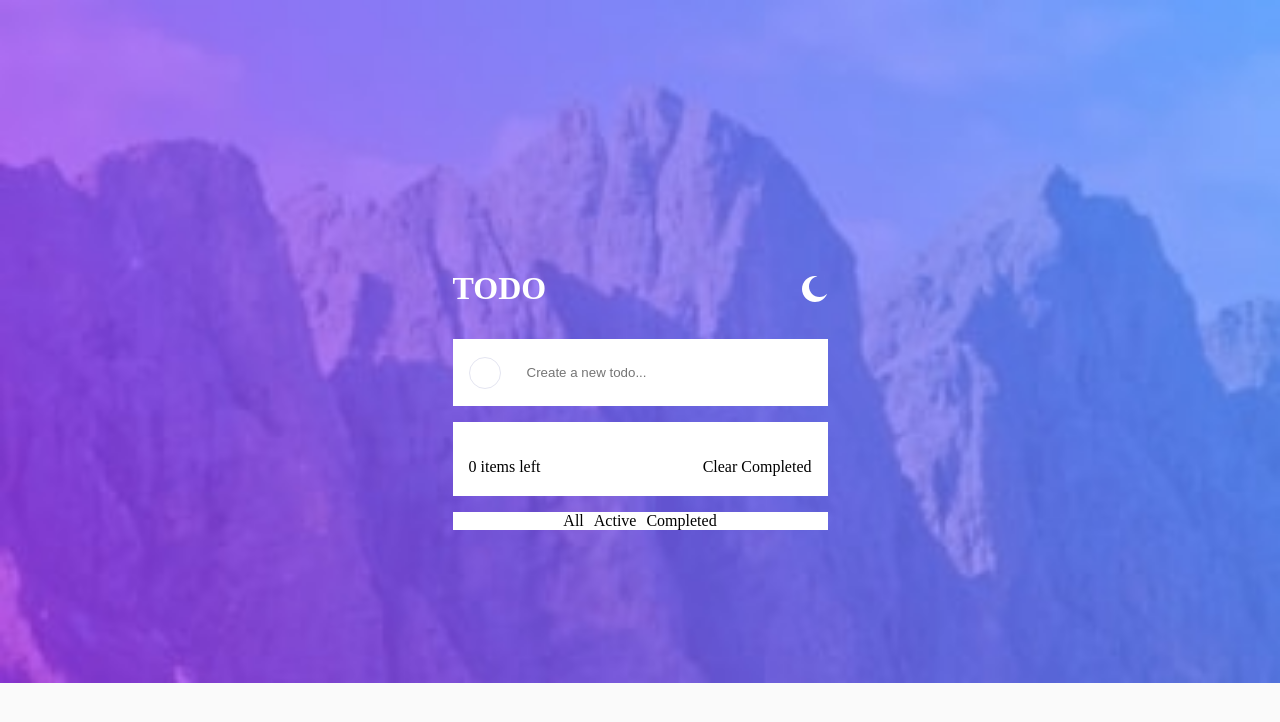
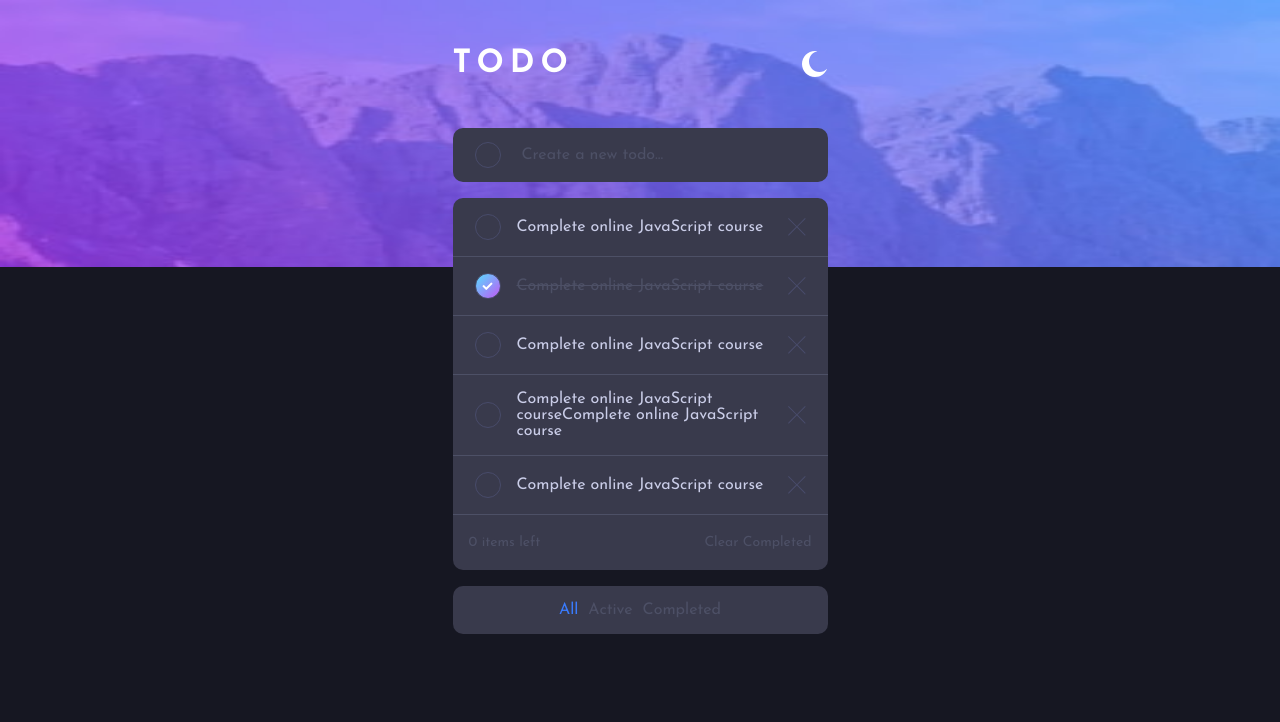
Before and after one commit to MathisHumbert/todo-app-main, a plain HTML site: page index.html in a window 1280 px wide. Drawn offline with Linux system fonts and the light colour scheme.

Commit message:
css added, almost done

```diff
--- a/app.js
+++ b/app.js
@@ -49,7 +49,7 @@ form.addEventListener('submit', (e) => {
 
   // dislay completed
   completed.addEventListener('click', () => {
-    allList.forEach((list) => (list.style.display = 'flex'));
+    allList.forEach((list) => (list.style.display = 'grid'));
     allList.forEach((list) => {
       if (!list.classList.contains('completed')) {
         list.style.display = 'none';
@@ -59,7 +59,7 @@ form.addEventListener('submit', (e) => {
 
   // display active
   active.addEventListener('click', () => {
-    allList.forEach((list) => (list.style.display = 'flex'));
+    allList.forEach((list) => (list.style.display = 'grid'));
     allList.forEach((list) => {
       if (list.classList.contains('completed')) {
         list.style.display = 'none';
@@ -69,7 +69,7 @@ form.addEventListener('submit', (e) => {
 
   // display all
   all.addEventListener('click', () => {
-    allList.forEach((list) => (list.style.display = 'flex'));
+    allList.forEach((list) => (list.style.display = 'grid'));
   });
 
   // display amount of items
@@ -110,7 +110,10 @@ const displayAll = () => {
 if (amount === 0) {
 }
 
-// refaire le html
 // css
 // ajouter qq chose si il n'y a pas de todo list
 // enlever amount lorsque qu'on coche une case et vice versa
+// cacher et montrer les crois en full screen
+
+document.body.classList.add('dark');
+document.body.style.background = 'hsl(235, 21%, 11%)';
--- a/index.html
+++ b/index.html
@@ -15,6 +15,12 @@
       rel="stylesheet"
       href="https://cdnjs.cloudflare.com/ajax/libs/font-awesome/5.14.0/css/all.min.css"
     />
+    <link rel="preconnect" href="https://fonts.googleapis.com" />
+    <link rel="preconnect" href="https://fonts.gstatic.com" crossorigin />
+    <link
+      href="https://fonts.googleapis.com/css2?family=Josefin+Sans:wght@400;700&display=swap"
+      rel="stylesheet"
+    />
 
     <title>Frontend Mentor | Todo app</title>
 
@@ -31,13 +37,22 @@
   </head>
   <body>
     <!-- background img -->
-    <img src="./images/bg-desktop-light.jpg" class="desktop light" />
-    <img src="./images/bg-desktop-dark.jpg" class="desktop dark" />
-    <img src="./images/bg-mobile-dark.jpg" class="mobile dark" />
-    <img src="./images/bg-mobile-light.jpg" class="mobile light on" />
+    <img
+      src="./images/bg-desktop-light.jpg"
+      class="background-img desktop light"
+    />
+    <img
+      src="./images/bg-desktop-dark.jpg"
+      class="background-img desktop dark"
+    />
+    <img src="./images/bg-mobile-dark.jpg" class="background-img mobile dark" />
+    <img
+      src="./images/bg-mobile-light.jpg"
+      class="background-img mobile light on"
+    />
 
     <main>
-      <div class="to-do">
+      <div class="container">
         <!-- header -->
         <header>
           <h1>Todo</h1>
@@ -46,6 +61,7 @@
             <img src="./images/icon-sun.svg" class="sun" />
           </div>
         </header>
+        <div class="sub-container">
           <!-- form / input -->
           <form class="todo-form">
             <div class="main-circle"></div>
@@ -57,19 +73,75 @@
           </form>
           <article class="todo-main-list">
             <!-- dynamic list -->
-          <div class="dynamic-list"></div>
-          <!-- footer list -->
+            <div class="dynamic-list">
+              <!-- single item -->
+              <article class="single-list">
+                <div class="todo-info">
+                  <div class="circle">
+                    <i class="fas fa-check check"></i>
+                  </div>
+                  <p>Complete online JavaScript course</p>
+                </div>
+                <img src="./images/icon-cross.svg" class="cross" />
+              </article>
+              <!-- single item -->
+              <article class="single-list completed">
+                <div class="todo-info">
+                  <div class="circle">
+                    <i class="fas fa-check check"></i>
+                  </div>
+                  <p>Complete online JavaScript course</p>
+                </div>
+                <img src="./images/icon-cross.svg" class="cross" />
+              </article>
+              <!-- single item -->
+              <article class="single-list">
+                <div class="todo-info">
+                  <div class="circle">
+                    <i class="fas fa-check check"></i>
+                  </div>
+                  <p>Complete online JavaScript course</p>
+                </div>
+                <img src="./images/icon-cross.svg" class="cross" />
+              </article>
+              <!-- single item -->
+              <article class="single-list">
+                <div class="todo-info">
+                  <div class="circle">
+                    <i class="fas fa-check check"></i>
+                  </div>
+                  <p>
+                    Complete online JavaScript courseComplete online JavaScript
+                    course
+                  </p>
+                </div>
+                <img src="./images/icon-cross.svg" class="cross" />
+              </article>
+              <!-- single item -->
+              <article class="single-list">
+                <div class="todo-info">
+                  <div class="circle">
+                    <i class="fas fa-check check"></i>
+                  </div>
+                  <p>Complete online JavaScript course</p>
+                </div>
+                <img src="./images/icon-cross.svg" class="cross" />
+              </article>
+            </div>
+            <!-- footer -->
+            <footer>
               <div class="footer-list">
                 <span class="count-list">0 items left</span>
                 <span class="clear-all">Clear Completed</span>
               </div>
-        </article>
-        <!-- footer -->
-        <footer>
+              <div class="footer-btn">
                 <p class="all-p">All</p>
                 <p class="active-p">Active</p>
                 <p class="completed-p">Completed</p>
+              </div>
             </footer>
+          </article>
+        </div>
       </div>
       <!-- Drag and drop to reorder list -->
     </main>
--- a/style.css
+++ b/style.css
@@ -16,35 +16,50 @@
 .on {
   display: block;
 }
+.mobile {
+  height: 267px;
+}
 
 body {
-  background: hsl(0, 0%, 98%);
+  color: hsl(235, 19%, 35%);
+  font-family: 'Josefin Sans', sans-serif;
+  background-color: hsl(0, 0%, 98%);
 }
 main {
   min-height: 100vh;
-  padding: 5rem 0;
+  padding: 3rem 0;
   display: grid;
-  place-items: center;
+  justify-items: center;
 }
-.to-do {
+.container {
   max-width: 375px;
   width: 95%;
+}
+.sub-container {
+  padding-top: 3rem;
+  display: grid;
+  gap: 1rem;
 }
 
 /* circle */
 .circle,
 .main-circle {
-  width: 2rem;
-  height: 2rem;
+  width: 26px;
+  height: 26px;
   border: 1px solid hsl(236, 33%, 92%);
   border-radius: 50%;
   display: grid;
   place-items: center;
   cursor: pointer;
+  transition: all 0.3s linear;
+}
+.circle:hover {
+  border-color: hsl(192, 100%, 95%);
 }
 .check {
   color: white;
   font-size: 0;
+  transition: all 0.3s linear;
 }
 .completed .check {
   font-size: 10px;
@@ -54,9 +69,15 @@ main {
   border-color: #fff;
 }
 
+/* cross */
 .cross {
   cursor: pointer;
+  /* /* z-index: -2; */
+  margin-left: 1rem;
 }
+/* .single-list:hover .cross {
+  z-index: inherit;
+} */
 
 /* header */
 header {
@@ -67,10 +88,12 @@ header {
 header h1 {
   color: white;
   text-transform: uppercase;
+  letter-spacing: 6px;
 }
 .moon,
 .sun {
   display: none;
+  cursor: pointer;
 }
 .on {
   display: block;
@@ -83,14 +106,20 @@ header h1 {
   grid-template-columns: auto 1fr;
   align-items: center;
   gap: 1rem;
-  padding: 1rem;
-  margin-top: 2rem;
-  margin-bottom: 1rem;
+  padding: 14px 22px;
+  border-radius: 10px;
 }
 .todo-input {
   width: 100%;
-  padding: 10px;
+  padding: 5px;
   border: none;
+  font-family: 'Josefin Sans', sans-serif;
+  color: hsl(235, 19%, 35%);
+  font-size: 16px;
+}
+.todo-input::placeholder {
+  color: hsl(233, 11%, 84%);
+  font-size: 16px;
 }
 
 /*
@@ -98,8 +127,6 @@ article
 */
 .todo-main-list {
   display: grid;
-  gap: 1rem;
-  background: #fff;
 }
 
 /* single list*/
@@ -107,35 +134,140 @@ article
   display: flex;
   justify-content: space-between;
   align-items: center;
-  padding: 1rem 1rem;
+  padding: 1rem 22px;
   border-bottom: 1px solid hsl(233, 11%, 84%);
+  width: 100%;
+  background: #fff;
+}
+.single-list:first-child {
+  border-top-left-radius: 10px;
+  border-top-right-radius: 10px;
+}
+.single-list p {
+  max-width: 100%;
+  cursor: pointer;
+  transition: all 0.3s linear;
+}
+.single-list.completed p {
+  text-decoration: line-through;
+  color: hsl(233, 11%, 84%);
 }
 .todo-info {
-  display: flex;
+  display: grid;
+  grid-template-columns: auto 1fr;
+  align-items: center;
   gap: 1rem;
-  align-items: center;
 }
 
+/* footer */
+footer {
+  display: grid;
+  gap: 1rem;
+  background-color: transparent;
+}
+/* footer list */
 .footer-list {
   display: flex;
   justify-content: space-between;
   align-items: center;
   padding: 20px 1rem;
+  background: #fff;
+  border-bottom-left-radius: 10px;
+  border-bottom-right-radius: 10px;
+}
+.clear-all {
+  cursor: pointer;
+  color: hsl(233, 11%, 84%);
+  font-size: 14px;
+  transition: all 0.3s linear;
+}
+.clear-all:hover {
+  color: hsl(236, 9%, 61%);
 }
 
-/* footer */
-footer {
-  margin-top: 1rem;
+.count-list {
+  color: hsl(233, 11%, 84%);
+  font-size: 14px;
+}
+
+/* footer-btn */
+.footer-btn {
   display: flex;
   justify-content: center;
   gap: 10px;
   background-color: #fff;
-}
-footer p {
+  padding: 1rem;
+  border-radius: 10px;
+  color: hsl(236, 9%, 61%);
   cursor: pointer;
 }
 
-/* finir le css */
-.clear-all {
-  cursor: pointer;
+.footer p {
+  font-size: 16px;
+  transition: all 0.3s linear;
 }
+.all-p {
+  color: hsl(220, 98%, 61%);
+}
+.active-p:hover,
+.completed-p:hover {
+  color: hsl(235, 19%, 35%);
+}
+
+/*
+ dark theme
+ */
+.dark .todo-form {
+  background: hsl(237, 14%, 26%);
+}
+.dark .todo-input {
+  background-color: transparent;
+  color: hsl(236, 33%, 92%);
+}
+.dark .todo-input::placeholder {
+  color: hsl(233, 14%, 35%);
+}
+
+.dark .single-list {
+  border-bottom: 1px solid hsl(233, 14%, 35%);
+  background: hsl(237, 14%, 26%);
+}
+.dark .single-list p {
+  color: hsl(234, 39%, 85%);
+}
+.dark .single-list.completed p {
+  color: hsl(233, 14%, 35%);
+}
+
+.dark .footer-list {
+  background: hsl(237, 14%, 26%);
+}
+.dark .clear-all,
+.dark .count-list {
+  color: hsl(233, 14%, 35%);
+}
+.dark .clear-all:hover {
+  color: #fff;
+}
+
+.dark .footer-btn {
+  color: hsl(233, 14%, 35%);
+  background: hsl(237, 14%, 26%);
+}
+.dark .all-p {
+  color: hsl(220, 98%, 61%);
+}
+.dark .active-p:hover,
+.dark .completed-p:hover {
+  color: #fff;
+}
+
+.dark .circle,
+.dark .main-circle {
+  border-color: hsl(235, 19%, 35%);
+}
+.circle:hover {
+  border-color: hsl(280, 87%, 95%);
+}
+
+/* media screen */
```
Lines whose indentation alone changed are shown as unchanged.
